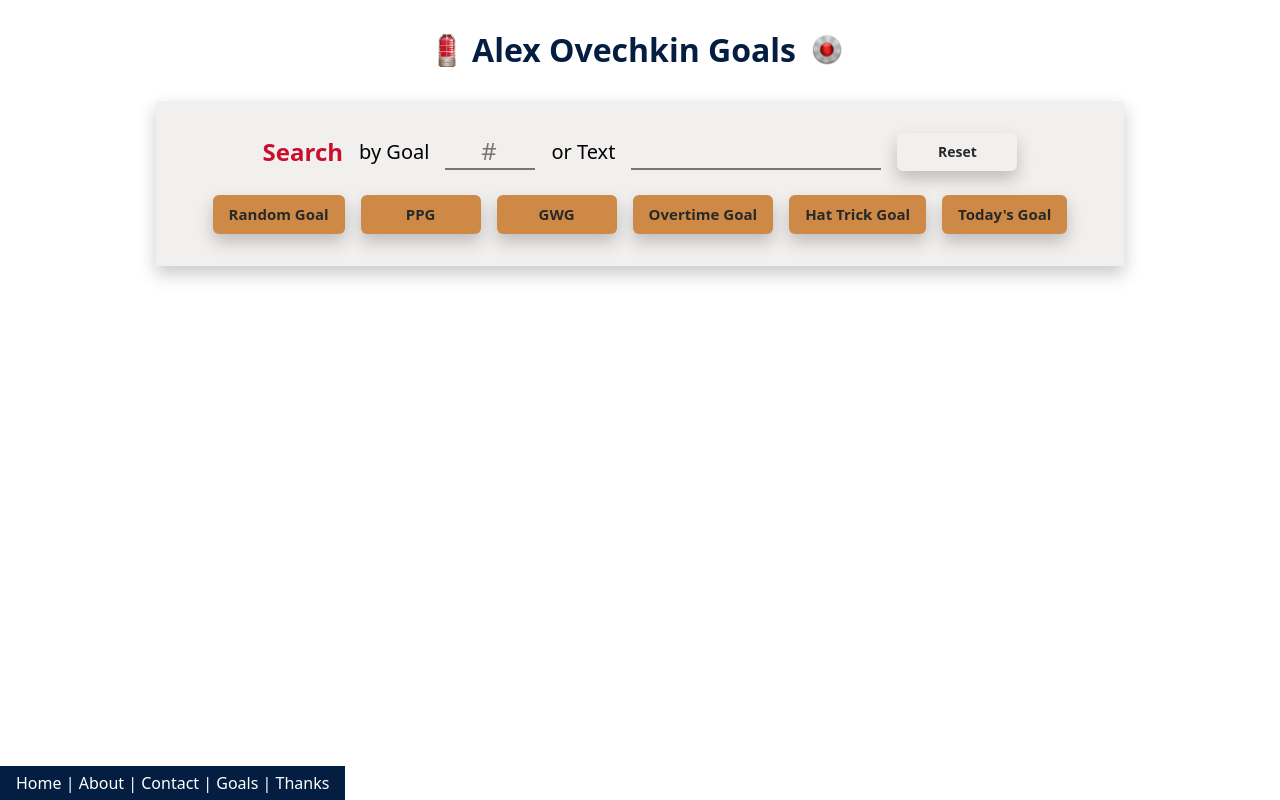
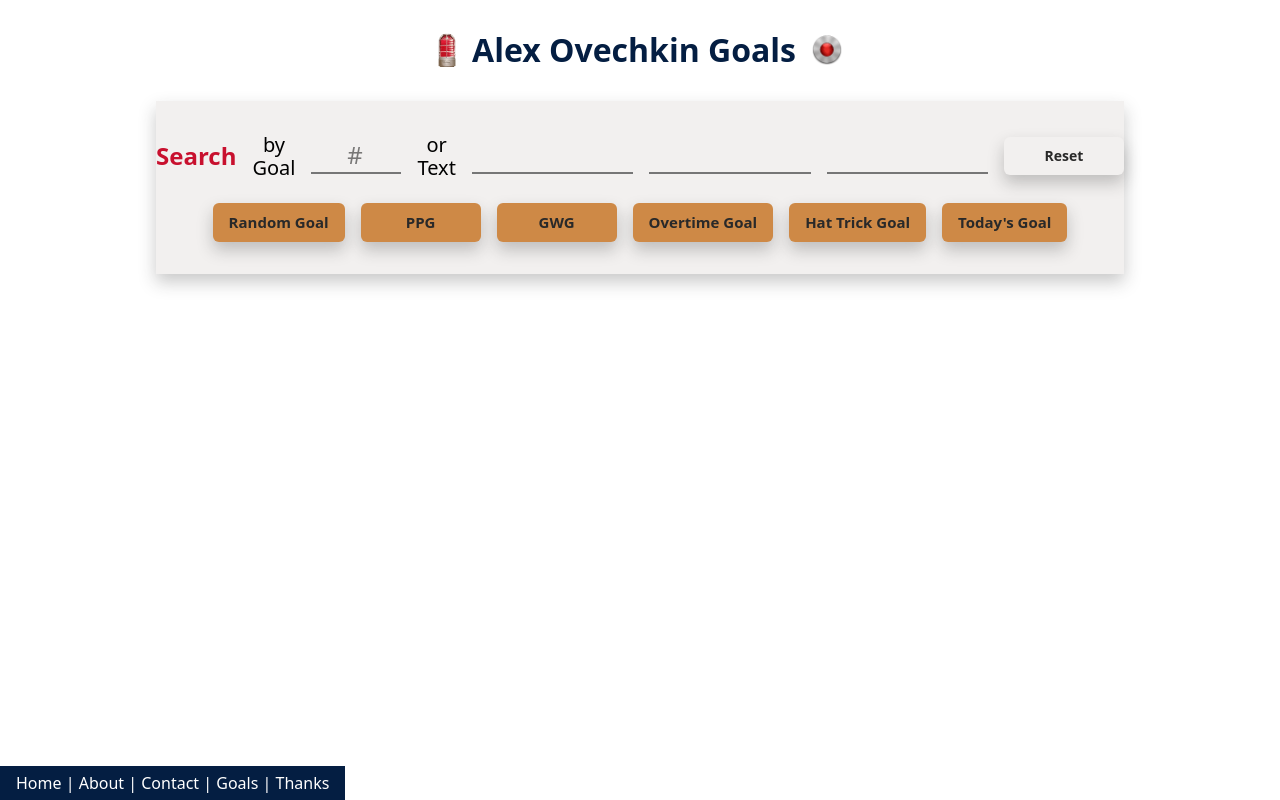
Before and after one commit to bygeoffthompson/Ovechkin-Cam, a React (Create React App) app: page / in a window 1280 px wide. Built offline with nearby package versions, Linux system fonts and the light colour scheme.

Commit message:
Multi search

```diff
--- a/src/App.js
+++ b/src/App.js
@@ -5,7 +5,9 @@
 
 function SearchForm({jsonData}) {
     const [searchGoal, setSearchGoal] = useState('');
-    const [searchText, setSearchText] = useState('');
+    const [searchText1, setSearchText1] = useState('');
+    const [searchText2, setSearchText2] = useState('');
+    const [searchText3, setSearchText3] = useState('');
     const [searchResults, setSearchResults] = useState([]);
 
     useEffect(() => {
@@ -40,12 +42,15 @@
                 value: 1
             });
         }
-        if (searchText) {
+        if (searchText1 || searchText2 || searchText3) {
             const results = jsonData.filter((item) => {
                 const search =
                     item.month + ' ' + item.day + ' ' + item.year + ' ' + item.goalie + ' ' + item.tags + ' ' + item.type + ' ' + item.team;
                 return (
-                    search.toLowerCase().includes(searchText) && item.season.includes(document.getElementById('season').value)
+                    search.toLowerCase().includes(searchText1) &&
+                    search.toLowerCase().includes(searchText2) &&
+                    search.toLowerCase().includes(searchText3) &&
+                    item.season.includes(document.getElementById('season').value)
                 );
             });
             if (results.length > 0) {
@@ -58,7 +63,7 @@
             }
             setSearchResults(results);
         }
-    }, [searchGoal, searchText, jsonData]);
+    }, [searchGoal, searchText1, searchText2, searchText3, jsonData]);
 
     useEffect(() => {
         const query = window.location.search.slice(1);
@@ -66,7 +71,9 @@
         if (queryInteger >= 1 && queryInteger <= 897) {
             setSearchGoal(queryInteger);
         } else {
-            setSearchText(query);
+            setSearchText1(query);
+            setSearchText2('');
+            setSearchText3('');
         }
     },[]);
 
@@ -100,13 +107,27 @@
     };
 
     const handleSeasonChange = (event) => {
-        const query = document.getElementById('search-text').value;
-        setSearchText([query]);
+        const searchText1 = document.getElementById('search-text-1').value;
+        const searchText2 = document.getElementById('search-text-2').value;
+        const searchText3 = document.getElementById('search-text-3').value;
+        setSearchText1([searchText1]);
+        setSearchText2([searchText2]);
+        setSearchText3([searchText3]);
     };
 
-    const handleTextChange = (event) => {
+    const handleText1 = (event) => {
         setSearchGoal('');
-        setSearchText(event.target.value);
+        setSearchText1(event.target.value);
+    };
+
+    const handleText2 = (event) => {
+        setSearchGoal('');
+        setSearchText2(event.target.value);
+    };
+
+    const handleText3 = (event) => {
+        setSearchGoal('');
+        setSearchText3(event.target.value);
     };
 
     const hatTrickGoal = () => {
@@ -143,8 +164,8 @@
         setSearchGoal(goal[0]);
 
         ReactGA.event({
-            category: "Click",
-            action: "Overtime Goal Click",
+            category: 'Click',
+            action: 'Overtime Goal Click',
             value: 1
         });
     };
@@ -180,7 +201,9 @@
     }
 
     function resultsHide() {
-        setSearchText('');
+        setSearchText1('');
+        setSearchText2('');
+        setSearchText3('');
         document.querySelector('#advanced').classList.remove('show');
     }
 
@@ -198,7 +221,6 @@
 
     const reset = () => {
         setSearchResults([]);
-        setSearchGoal('');
         resultsHide();
     };
 
@@ -227,7 +249,9 @@
                     <label htmlFor="search-goal">Goal</label>
                     <input min="1" max="897" id="search-goal" type="number" placeholder="#" value={searchGoal} onChange={handleGoalChange}/>
                     <label htmlFor="search-text">Text</label>
-                    <input id="search-text" type="text" placeholder="" value={searchText} onChange={handleTextChange}/>
+                    <input id="search-text-1" type="text" placeholder="" value={searchText1} onChange={handleText1}/>
+                    <input id="search-text-2" type="text" placeholder="" value={searchText2} onChange={handleText2}/>
+                    <input id="search-text-3" type="text" placeholder="" value={searchText3} onChange={handleText3}/>
                     <button onClick={reset} name="Reset" type="button">Reset</button>
                 </div>
                 <div>
```
